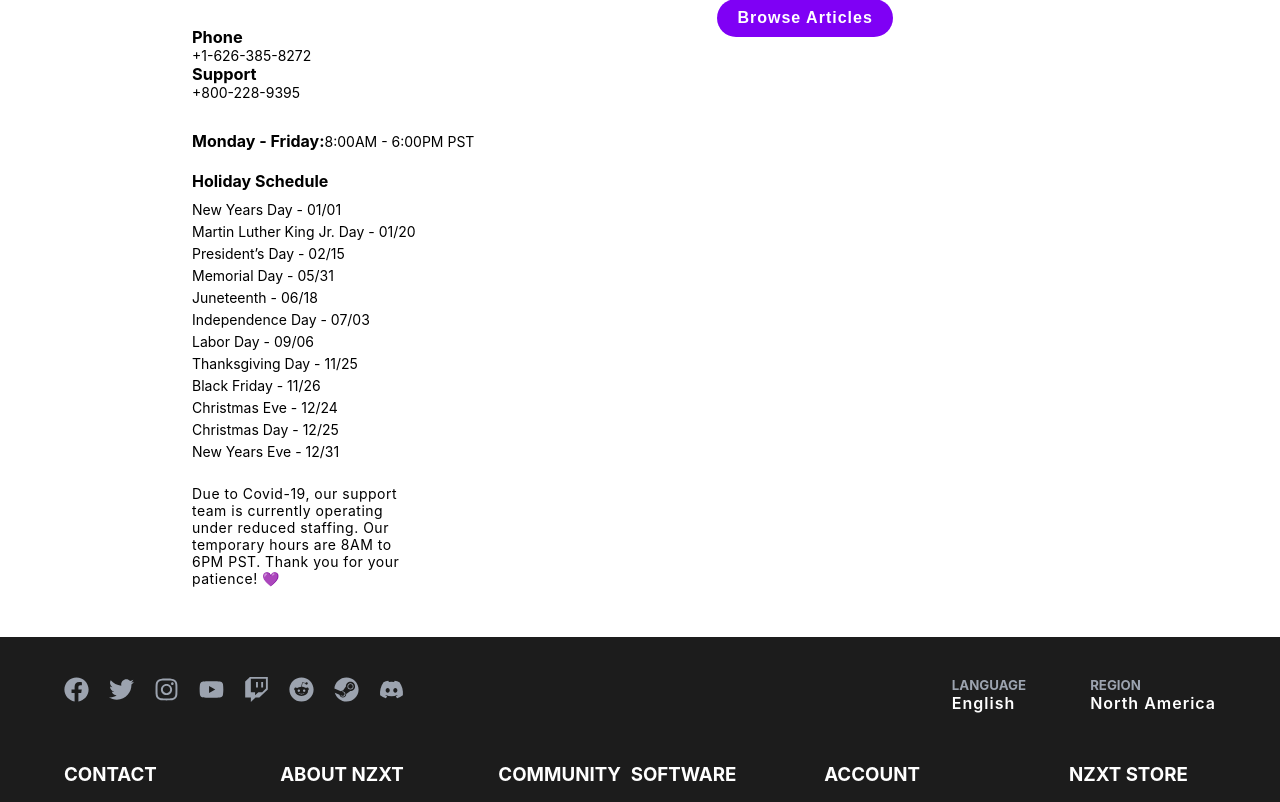
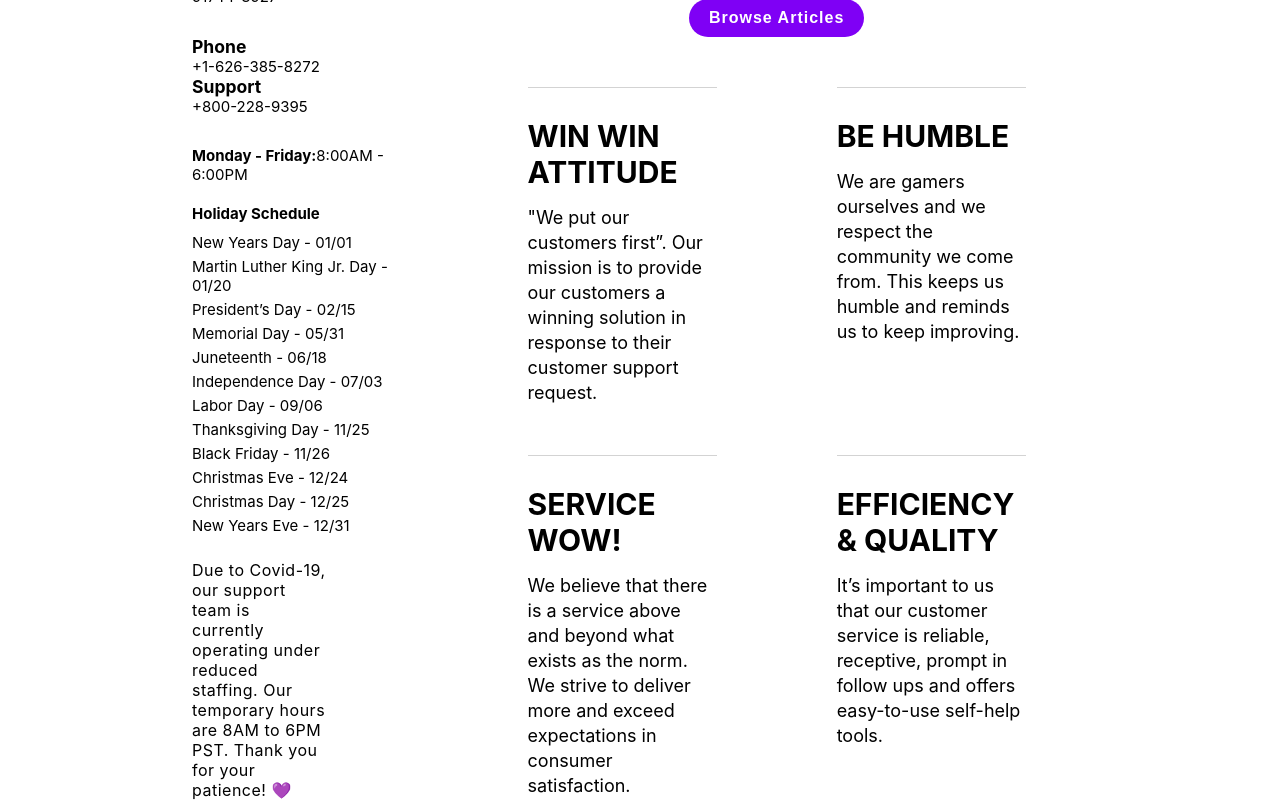
Before and after one commit to CJimenez-O/nzxt-clone, a React (Create React App) app: page /support in a window 1280 px wide. Shown: the part 780-1582 px from the top of the page. Built offline with nearby package versions, Linux system fonts and the light colour scheme.

Commit message:
added slogans to support page

```diff
--- a/src/pages/Support.js
+++ b/src/pages/Support.js
@@ -38,7 +38,7 @@
 							<div className="daily-hours">
 								<h3 className="daily-hrs-title">
 									Monday - Friday:
-									<span className="daily-hrs-details">8:00AM - 6:00PM PST</span>
+									<span className="daily-hrs-details">8:00AM - 6:00PM </span>
 								</h3>
 							</div>
 							<div className="holidays">
@@ -74,9 +74,48 @@
 						<div className="search-button-div">
 							<button className="search-button">Browse Articles</button>
 						</div>
+
+						<div className="company-quality">
+							<div className="slogans">
+								<div className="slogan">
+									<h3>WIN WIN ATTITUDE</h3>
+									<p>
+										"We put our customers first”. Our mission is to provide our
+										customers a winning solution in response to their customer
+										support request.
+									</p>
+								</div>
+								<div className="slogan">
+									<h3>BE HUMBLE</h3>
+									<p>
+										We are gamers ourselves and we respect the community we come
+										from. This keeps us humble and reminds us to keep improving.
+									</p>
+								</div>
+							</div>
+							<div className="slogans">
+								<div className="slogan">
+									<h3>SERVICE WOW!</h3>
+									<p>
+										We believe that there is a service above and beyond what
+										exists as the norm. We strive to deliver more and exceed
+										expectations in consumer satisfaction.
+									</p>
+								</div>
+								<div className="slogan">
+									<h3>EFFICIENCY & QUALITY</h3>
+									<p>
+										It’s important to us that our customer service is reliable,
+										receptive, prompt in follow ups and offers easy-to-use
+										self-help tools.
+									</p>
+								</div>
+							</div>
+						</div>
 					</div>
 				</div>
 			</div>
+
 			<Footer />
 		</SupportContainer>
 	);
@@ -124,10 +163,11 @@
 
 	.support {
 		display: flex;
+		gap: 50px;
 	}
 
 	.contact {
-		width: 40%;
+		width: 100%;
 	}
 
 	.contact-info {
@@ -135,28 +175,28 @@
 	}
 
 	.hq {
-		width: 35%;
+		width: 55%;
 		margin-bottom: 30px;
-		font-size: 14px;
+		font-size: 15px;
 	}
 
 	.phone {
-		font-size: 14px;
+		font-size: 15px;
 	}
 
 	.daily-hrs-title {
 		margin-bottom: 20px;
-		font-size: 16px;
+		font-size: 15px;
 	}
 
 	.daily-hrs-details {
 		font-weight: 400;
-		font-size: 14px;
+		font-size: 15px;
 	}
 
 	.holiday-title {
 		margin-bottom: 10px;
-		font-size: 16px;
+		font-size: 15px;
 	}
 
 	.holiday-list {
@@ -165,11 +205,11 @@
 	.holiday-list li {
 		list-style: none;
 		padding-bottom: 5px;
-		font-size: 14px;
+		font-size: 15px;
 	}
 
 	.thanks {
-		font-size: 14px;
+		font-size: 16px;
 		letter-spacing: 0.5px;
 		width: 60%;
 	}
@@ -183,7 +223,7 @@
 		margin-bottom: 20px;
 	}
 	.search-input {
-		width: 500px;
+		width: 600px;
 		font-size: 16px;
 		border-radius: 10px;
 		border: 1px solid lightgray;
@@ -215,6 +255,33 @@
 		letter-spacing: 1px;
 		background-color: #7f00f5;
 		color: white;
+		cursor: pointer;
+	}
+
+	.slogans {
+		margin-top: 50px;
+		display: flex;
+		gap: 120px;
+		margin-left: 10%;
+		margin-right: 10%;
+		width: 80%;
+	}
+
+	.slogan {
+		border-top: 1px solid lightgray;
+		padding-top: 30px;
+		width: 40%;
+	}
+
+	.slogan h3 {
+		font-size: 30px;
+	}
+
+	.slogan p {
+		line-height: 25px;
+		font-size: 18px;
+		font-weight: 400;
+		padding-top: 15px;
 	}
 `;
 
```
